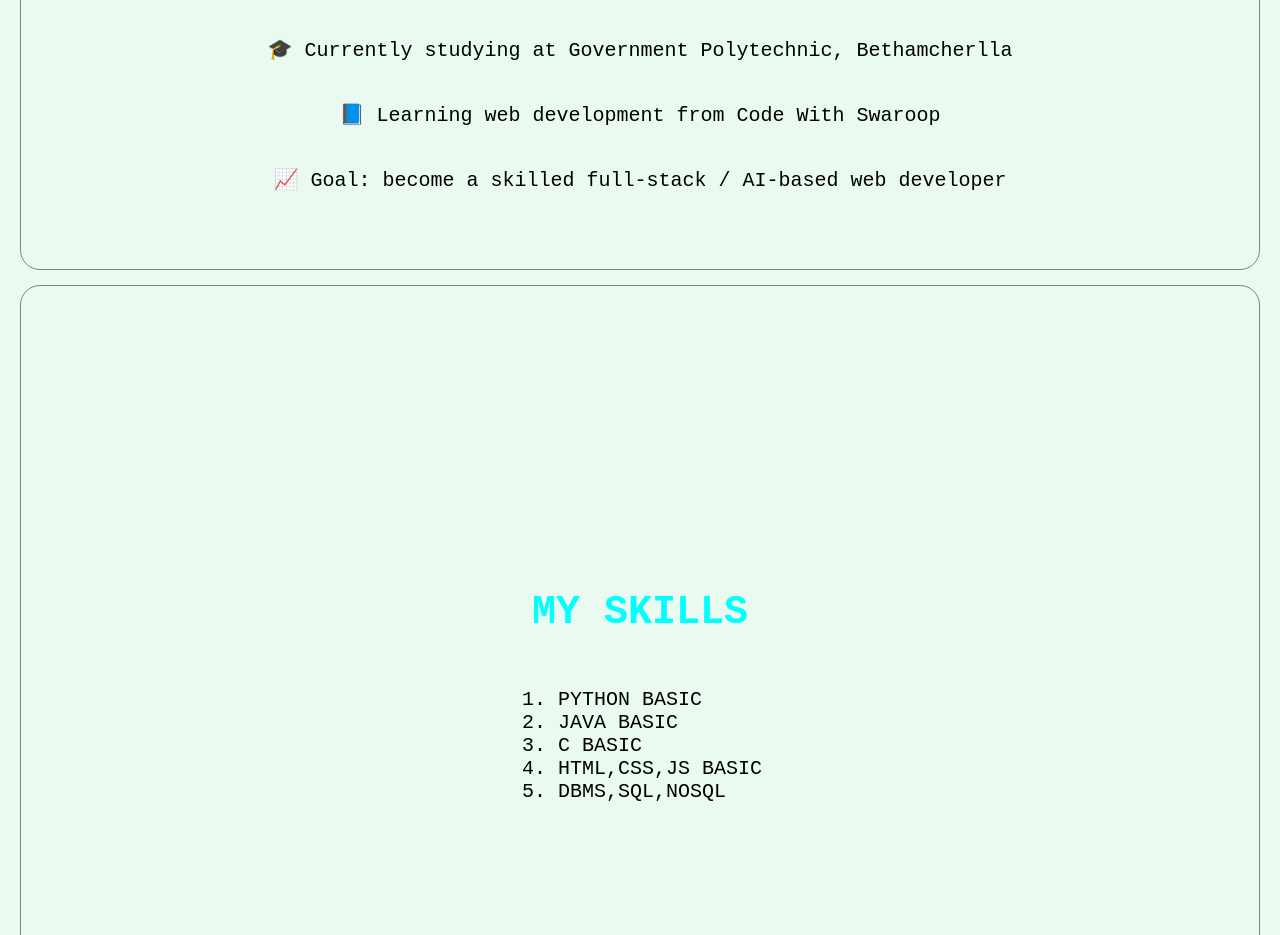
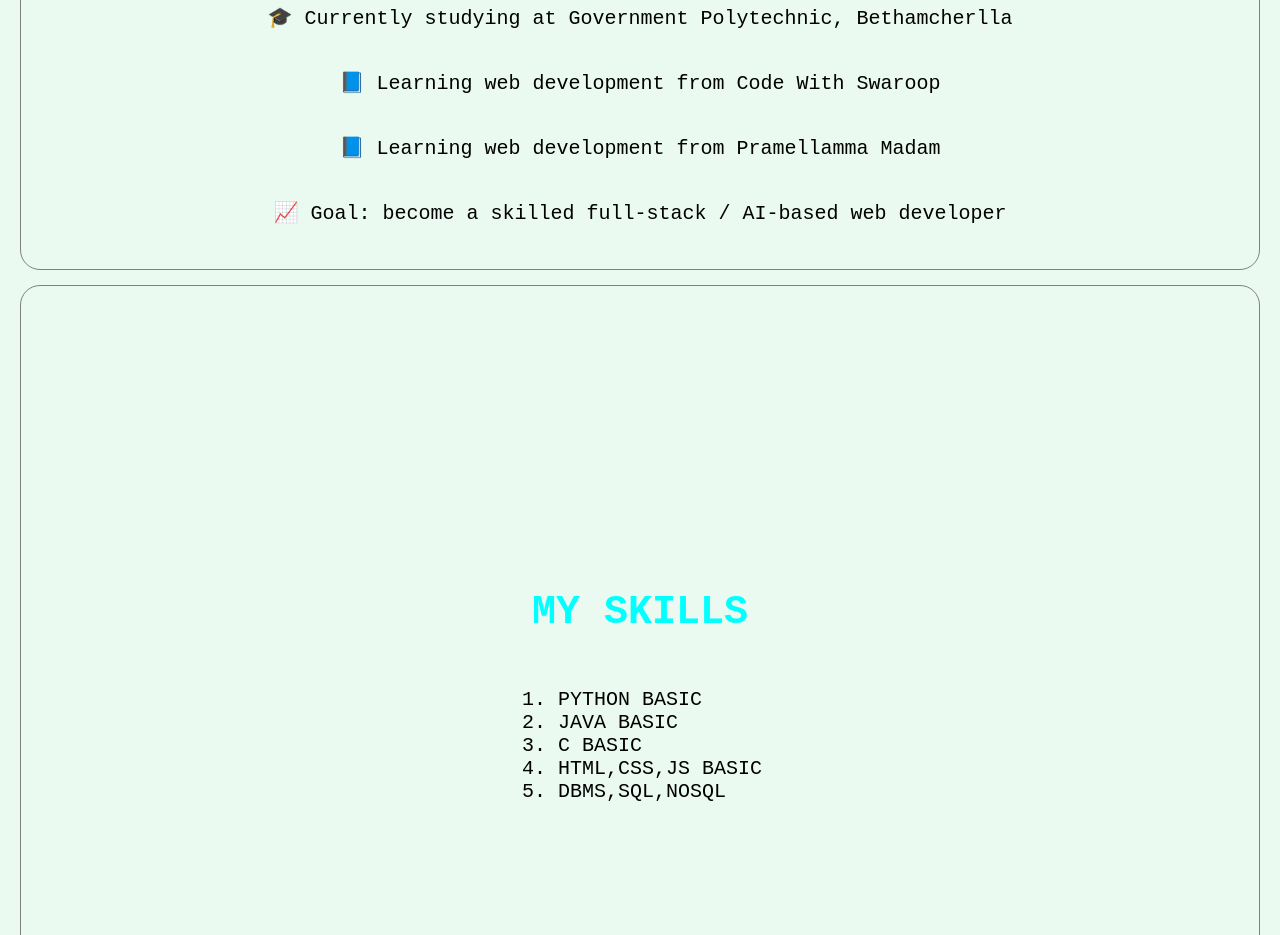
Before and after one commit to bhagathg2428-del/GB_portfolio, a plain HTML site: page index.html in a window 1280 px wide. Shown: the part 1360-2295 px from the top of the page. Drawn offline with Linux system fonts and the light colour scheme.

Commit message:
Update index.html

```diff
--- a/index.html
+++ b/index.html
@@ -3,6 +3,7 @@
 <head>
     <title>MY PORTFOLIO</title>
   <link rel="stylesheet" href="stylesheet.css">
+
 </head>
 <body>
 
@@ -38,6 +39,7 @@
                              🌐 Learning HTML, CSS, and basic JavaScript</p>
                              <p>🎓 Currently studying at Government Polytechnic, Bethamcherlla</p>
                               <p>📘 Learning web development from Code With Swaroop</p>
+                              <p>📘 Learning web development from Pramellamma Madam</p>
 
                                <p>📈 Goal: become a skilled full-stack / AI-based web developer</p>
 
```
